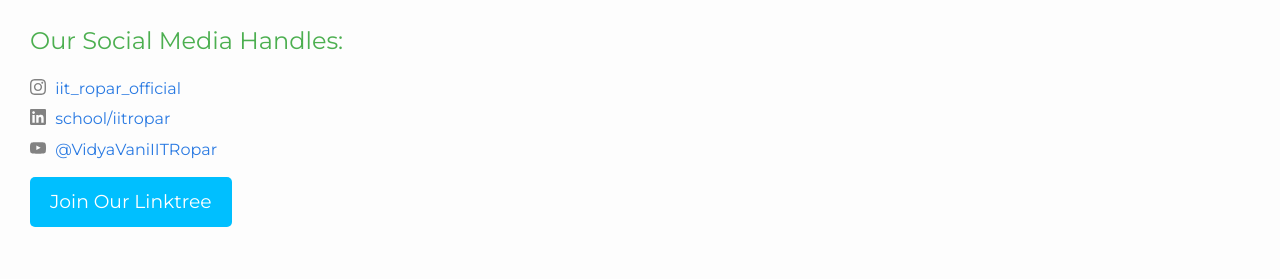
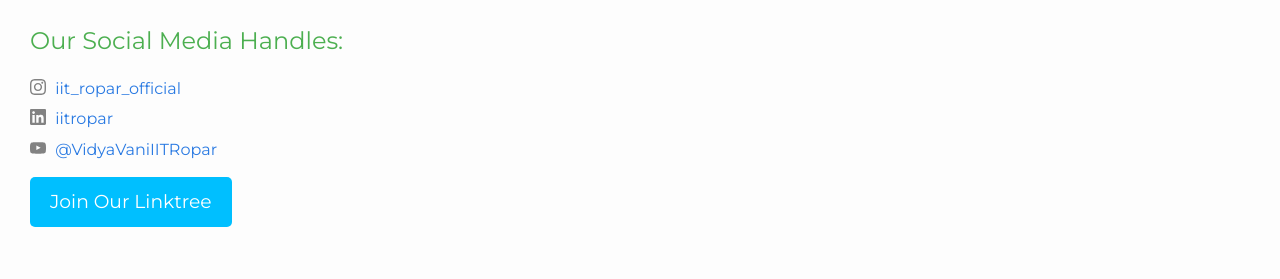
Before and after one commit to sudarshansudarshan/joc, a Jekyll site: the page built from index.markdown, in a window 1280 px wide. Shown: the part 1489-1768 px from the top of the page. Built offline with Jekyll 4.4.1, drawn with Linux system fonts in a browser that asks for light colours.

Commit message:
Update _config.yml

```diff
--- a/_config.yml
+++ b/_config.yml
@@ -61,7 +61,7 @@ url: https://Ashutosh-iitrpr.github.io # the base hostname & protocol for your s
 #twitter_username: jekyllrb
 #github_username:  jekyll
 youtube_username: "@VidyaVaniIITRopar"
-linkedin_username: school/iitropar
+linkedin_username: iitropar
 instagram_username: iit_ropar_official
 # linktree_username: iitropar
 
```
